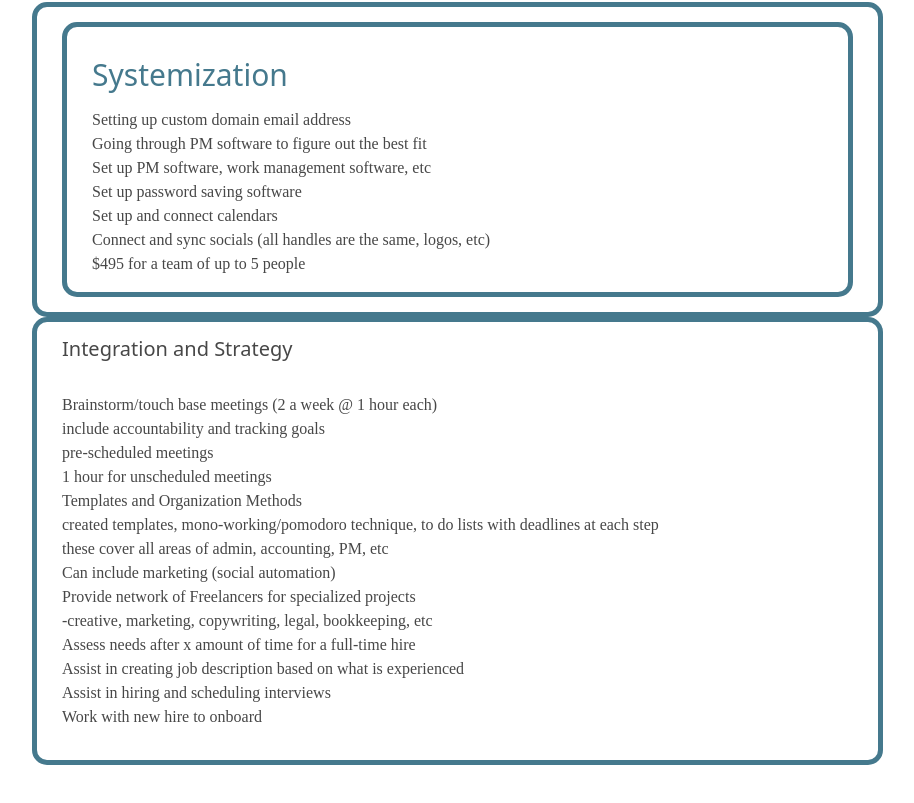
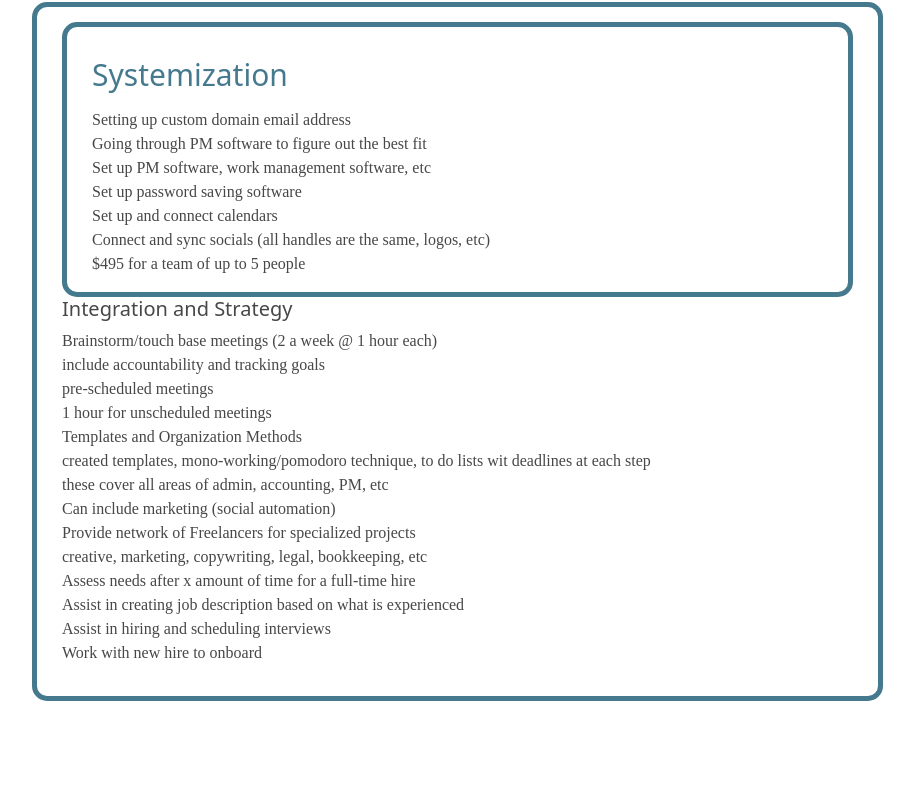
Before and after one commit to rhkearns/streamlined_1, a React (Create React App) app: page /packages in a window 1280 px wide. Shown: the part 435-1238 px from the top of the page, without its empty margins (0-914 px from the left). After the commit the page ends 1186 px from the top, so only its background shows below. Built offline with nearby package versions, Linux system fonts and the light colour scheme; a web font is replaced by a local one.

Commit message:
simplify divs

```diff
--- a/src/pages/Packages/Packages.jsx
+++ b/src/pages/Packages/Packages.jsx
@@ -7,11 +7,10 @@ const Packages = () => {
 		<div id="packages-page">
 			<img src={cover_img} alt="cover" id="cover-img" />
 			<h2 id="packages">Packages</h2>
-		<div id="packages-section">
+			<div className="packages-section">
 				<div id="systemization">
 					<h5>Systemization</h5>
-			<p>
-	Setting up custom domain email address
+					<p>Setting up custom domain email address
 					<br />Going through PM software to figure out the best fit
 					<br />Set up PM software, work management software, etc
 					<br />Set up password saving software
@@ -19,22 +18,18 @@ const Packages = () => {
 					<br />Connect and sync socials (all handles are the same, logos, etc)
 					<br />$495 for a team of up to 5 people</p>
 				</div>
-			</div>
-			<div id="packages-section">
 				<div id="integration">
 					<h5>Integration and Strategy</h5>
-			<p>
-			<br />Brainstorm/touch base meetings (2 a week @ 1 hour each)
+					<p>Brainstorm/touch base meetings (2 a week @ 1 hour each)
 					<br />include accountability and tracking goals
 					<br />pre-scheduled meetings
 					<br />1 hour for unscheduled meetings
 					<br />Templates and Organization Methods
-	<br />created templates, mono-working/pomodoro technique, to do lists with
-                 deadlines at each step
+					<br />created templates, mono-working/pomodoro technique, to do lists wit deadlines at each step
 					<br />these cover all areas of admin, accounting, PM, etc
 					<br />Can include marketing (social automation)
 					<br />Provide network of Freelancers for specialized projects
-	<br />-creative, marketing, copywriting, legal, bookkeeping, etc
+					<br />creative, marketing, copywriting, legal, bookkeeping, etc
 					<br />Assess needs after x amount of time for a full-time hire
 					<br />Assist in creating job description based on what is experienced
 					<br />Assist in hiring and scheduling interviews
--- a/src/pages/Packages/Packages.scss
+++ b/src/pages/Packages/Packages.scss
@@ -8,7 +8,7 @@
 	font-size: 32px;
 	text-align: center;
 }
-#packages-section {
+.packages-section {
   border: 5px solid $blue;
   border-radius: 15px;
   padding: 15px 25px 15px 25px;
```
Lines whose indentation alone changed are shown as unchanged.
